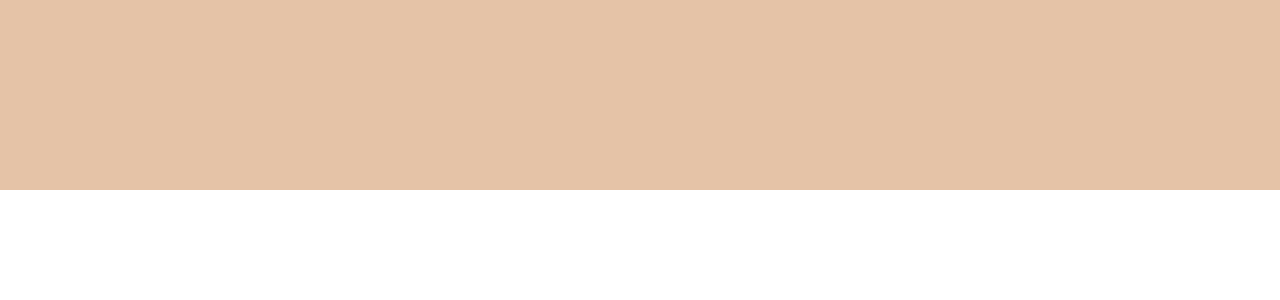
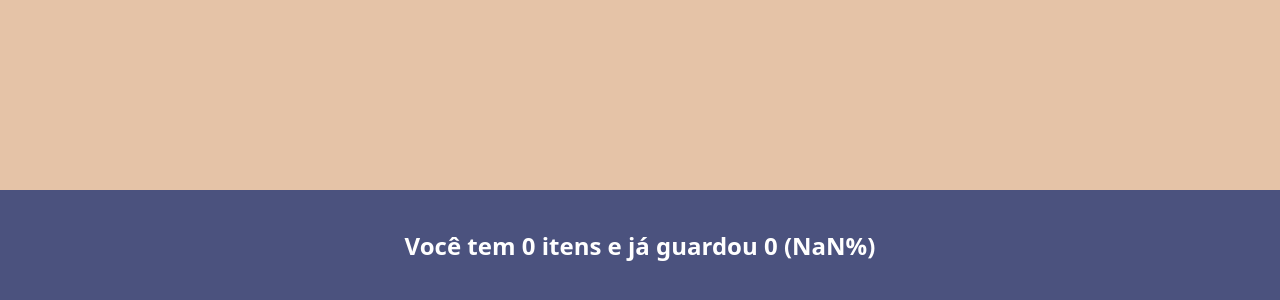
Before and after one commit to AlexSzefezuk/pppr-academia, a React (Vite) app: page / in a window 1280 px wide. Shown: the part 1058-1358 px from the top of the page. Before the commit the page ends 1248 px from the top, so only its background shows below. Built offline with nearby package versions, Linux system fonts and the light colour scheme.

Commit message:
feat: add footer

```diff
--- a/src/app.jsx
+++ b/src/app.jsx
@@ -93,6 +93,23 @@ const ItemsList = ({ items, onSaveItem, onItemRemove }) => {
   )
 }
 
+const Footer = ({ items }) => {
+  const numberOfItems = items.length
+  const numberOfSavedItems = items.filter((item) => item.saved).length
+  const percentOfSavedItems = Math.floor(
+    (numberOfSavedItems / numberOfItems) * 100,
+  )
+  const SingularOrPlural = numberOfItems === 1 ? true : false
+
+  return (
+    <div className=" text-white flex items-center justify-center font-semibold text-2xl w-full h-28 bg-[#4B527E]">
+      <p>{`Você tem ${numberOfItems} ite${
+        SingularOrPlural ? "m" : "ns"
+      } e já guardou ${numberOfSavedItems} (${percentOfSavedItems}%)`}</p>
+    </div>
+  )
+}
+
 const App = () => {
   const [items, setItems] = useState([])
   const handleItemsAdd = (newItem) => setItems((i) => [...i, newItem])
@@ -115,6 +132,7 @@ const App = () => {
         onSaveItem={handleSaveItem}
         onItemRemove={removeItem}
       />
+      <Footer items={items} />
     </main>
   )
 }
```
